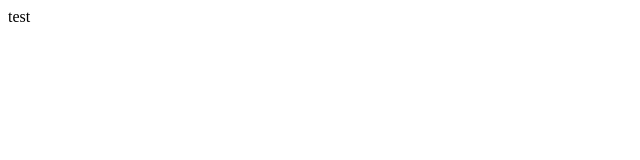
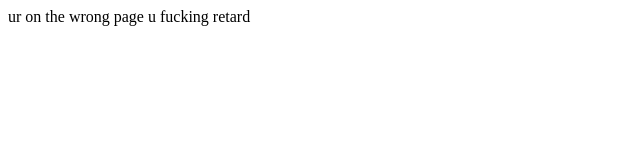
Before and after one commit to Laamy/trero-website, a plain HTML site: page index.html in a window 1280 px wide. Shown: the whole page, without its empty margins (0-640 px from the left). Drawn offline with Linux system fonts and the light colour scheme.

Commit message:
Update index.html

```diff
--- a/index.html
+++ b/index.html
@@ -1 +1 @@
-<p>test</p>
+<p>ur on the wrong page u fucking retard</p>
```
